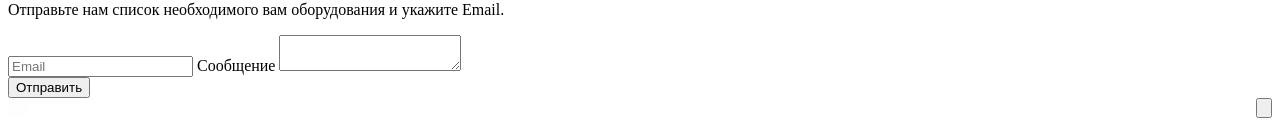
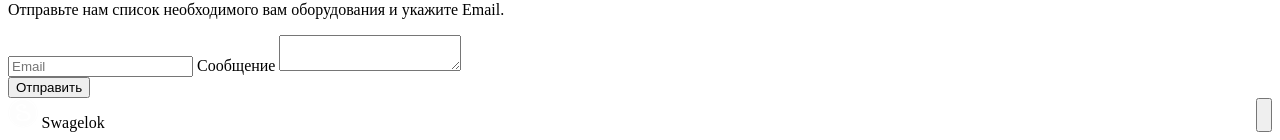
Before and after one commit to Lavreek/Layout.swagelok.by, a Symfony app: template templates/home/index.html.twig in a window 1280 px wide. Shown: the part 3673-3813 px from the top of the page. Before the commit the page ends 3791 px from the top, so only its background shows below. Run offline with Twig, Linux system fonts and the light colour scheme; the template is opened without the code that fills it, so the values that code supplies are empty; some libraries are stand-ins or nearby versions.

Commit message:
toast update

```diff
--- a/templates/samples/toast.html.twig
+++ b/templates/samples/toast.html.twig
@@ -1,7 +1,10 @@
 <div class="toast-container position-fixed bottom-0 start-0 p-3">
     <div id="liveToast" class="toast" role="alert" aria-live="assertive" aria-atomic="true">
         <div class="toast-header" style="display: flex; justify-content: space-between;">
-            <img src="assets/main/logo-footer-swagelok.svg" style="max-height: 20px;" class="rounded me-2" alt="">
+            <div>
+                <img src="assets/main/logo-footer-swagelok.svg" style="max-height: 30px;" class="rounded me-2" alt="">
+                Swagelok
+            </div>
             <button type="button" class="btn-close" data-bs-dismiss="toast" aria-label="Close"></button>
         </div>
         <div class="toast-body"></div>
```
